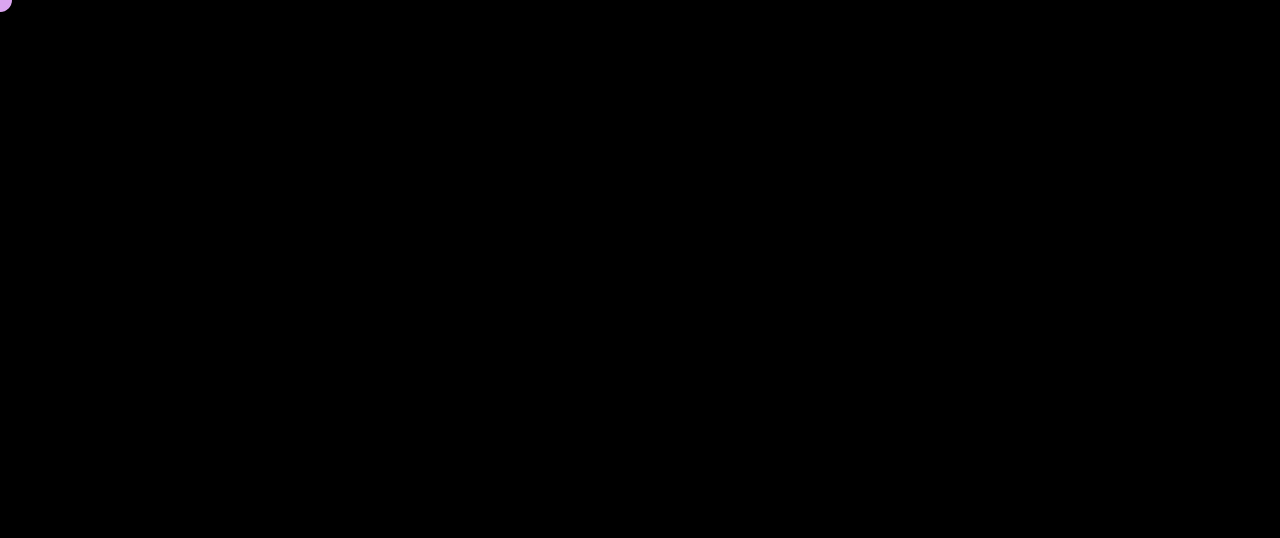
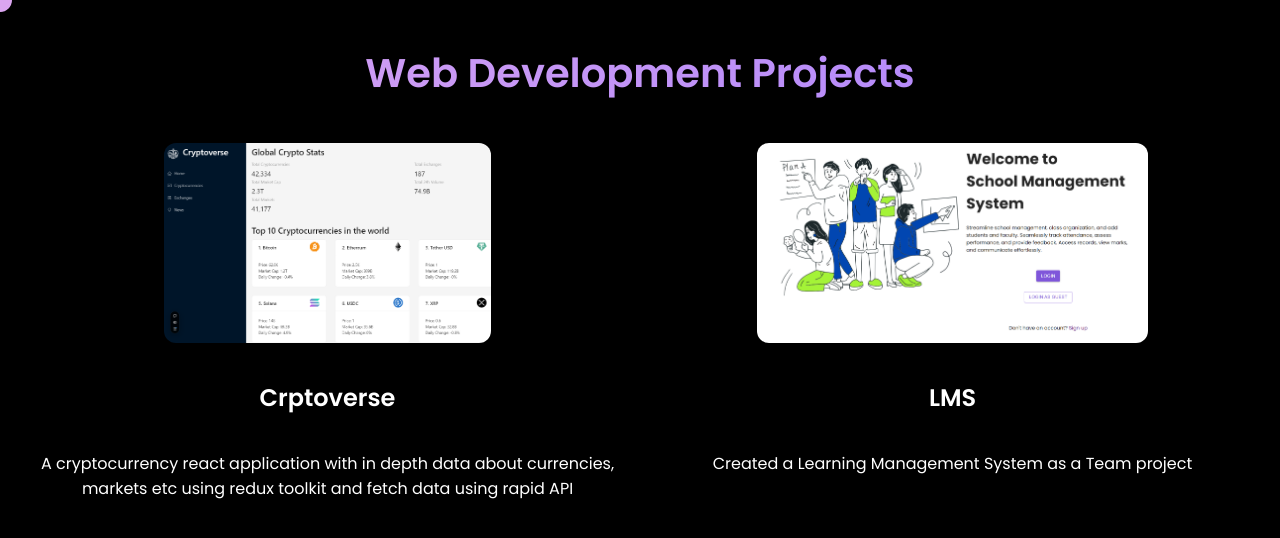
Before and after one commit to RaahilMehta/UI-UX-Portfolio, a React (Create React App) app: page /WebDev in a window 1280 px wide. Before the commit this address had no page. Shown: the top 538 px of the page. Built offline with nearby package versions, Linux system fonts and the light colour scheme.

Commit message:
updated webdev

```diff
--- a/src/App.js
+++ b/src/App.js
@@ -4,6 +4,7 @@
 import Projects from "./Project";
 import Design from "./Design";
 import "./styles.css"; // Add this if it's not there
+import WebDev from "./WebDev";
 
 function App() {
   useEffect(() => {
@@ -58,6 +59,7 @@
         <Routes>
           <Route path="/" element={<HomePage><Projects /></HomePage>} />
           <Route path="/design" element={<Design />} />
+          <Route path="/WebDev" element={<WebDev/>} />
         </Routes>
       </div>
     </Router>
--- /dev/null
+++ b/src/WebDev.css
@@ -0,0 +1,82 @@
+section.webdev-section {
+    text-align: center;
+    padding: 10px;
+  }
+
+  .projects-grid-webdev {
+    display: grid; /* Apply grid layout */
+    grid-template-columns: repeat(2, 1fr); /* Create 2 columns */
+    gap: 10px; /* Space between project cards */
+    padding: 10px; /* Padding around the grid */
+  }
+
+  .project-card-webdev {
+    background: none; /* No background for the project card */
+    border-radius: 8px;
+    overflow: hidden; /* Hide overflow */
+    display: flex;
+    flex-direction: column;
+    align-items: center;
+    text-align: center;
+    padding: 10px;
+    transition: transform 0.3s ease; /* Smooth transition for the card */
+  }
+
+  .project-card-webdev a {
+    text-decoration: none; /* Remove underline from the link */
+  }
+
+  .project-image-webdev {
+    width: 100%;
+    height: 200px; /* Fixed height to ensure uniformity */
+    object-fit: cover; /* Ensures image maintains aspect ratio and fills the area */
+    transition: transform 0.3s ease; /* Smooth transition for hover effect */
+    margin-bottom: 10px;
+    border-radius: 12px;
+  }
+
+  .project-card-webdev h2 {
+    font-size: 1.5rem;
+    transition: transform 0.3s ease, font-size 0.3s ease; /* Smooth transition for hover effect */
+  }
+
+  .project-card-webdev:hover .project-image-webdev {
+    transform: scale(1.05); /* Scale the image up */
+  }
+
+  .project-card-webdev:hover h2 {
+    font-size: 1.7rem; /* Increase text size */
+    transform: scale(1.1); /* Scale the text */
+  }
+
+  section.webdev-section h1 {
+    font-family: 'Poppins', sans-serif; /* Ensure Poppins font */
+    font-size: 2.5rem; /* Adjust font size as needed */
+    margin-bottom: 20px; /* Add space below the heading */
+    background: linear-gradient(90deg, #DBA6F0 0%, #A981FE 100%);
+    -webkit-background-clip: text;
+    -webkit-text-fill-color: transparent;
+    background-clip: text;
+    text-fill-color: transparent;
+    animation: fadeInUp 1s ease-out; /* Apply the fadeInUp animation */
+  }
+
+  @media only screen and (max-width: 480px) {
+    .projects-grid-webdev {
+      grid-template-columns: 1fr; /* 1 column layout for mobile */
+    }
+
+    /* Adjust header and other elements for mobile */
+    h2 {
+      font-size: 1.2rem;
+    }
+
+    p {
+      font-size: 1rem;
+    }
+
+    .project-image-webdev {
+      width: 100%;
+      height: 200px; /* Keep the fixed height on mobile as well */
+    }
+  }
--- a/src/WebDev.js
+++ b/src/WebDev.js
@@ -0,0 +1,40 @@
+import React from "react";
+import './styles.css';
+import './WebDev.css'; // Import the CSS file for WebDev
+
+const webDevProjects = [
+    {
+        title: "Crptoverse",
+        description: "A cryptocurrency react application with in depth data about currencies, markets etc using redux toolkit and fetch data using rapid API",
+        link: "https://crypto-stats-three.vercel.app/",
+        image: "/assets/Cryptocurrency.png"
+      },
+      {
+        title: "LMS",
+        description: "Created a Learning Management System as a Team project",
+        // link: "https://your-portfolio-link.com",
+        image: "/assets/lms.png"
+      },
+  // Add more projects as needed
+];
+
+function WebDev() {
+  return (
+    <section className="webdev-section">
+      <h1>Web Development Projects</h1>
+      <div className="projects-grid-webdev">
+        {webDevProjects.map((project, index) => (
+          <div key={index} className="project-card-webdev">
+            <a href={project.link} target="_blank" rel="noopener noreferrer">
+              <img src={project.image} alt={project.title} className="project-image-webdev" />
+              <h2>{project.title}</h2>
+            </a>
+            <p>{project.description}</p>
+          </div>
+        ))}
+      </div>
+    </section>
+  );
+}
+
+export default WebDev;
```
Also changed, not shown: public/assets/Cryptocurrency.png (added), public/assets/lms.png (added).
